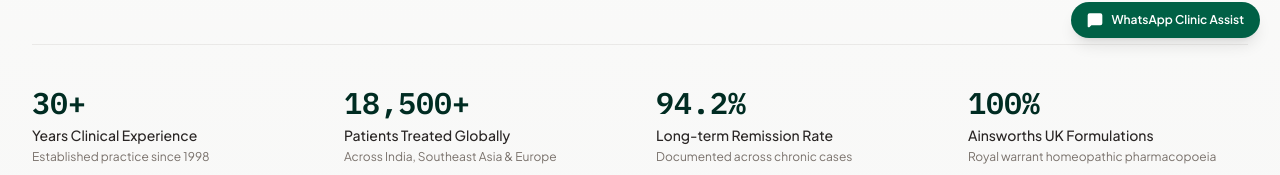
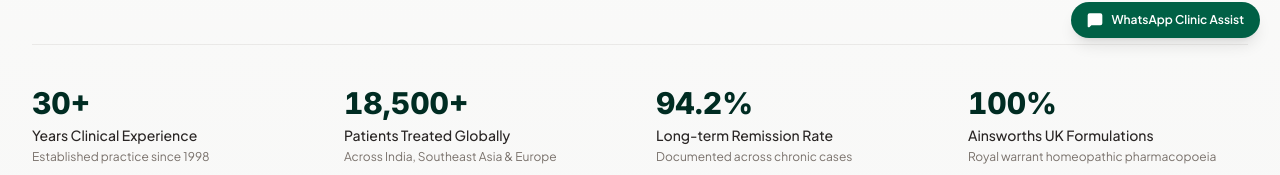
Before and after one commit to drmitras/drmitras2, a React (Vite) app: page / in a window 1280 px wide. Shown: the part 742-917 px from the top of the page. Built offline with nearby package versions, Linux system fonts and the light colour scheme; a web font is replaced by a local one.

Commit message:
style: update hero stat font to Inter
Replace the monospaced font with Inter for better readability in the KPI section.

```diff
--- a/src/components/Hero.tsx
+++ b/src/components/Hero.tsx
@@ -112,7 +112,7 @@ export const Hero: React.FC<HeroProps> = ({ onExploreCases }) => {
           <div className="grid grid-cols-2 md:grid-cols-4 gap-6 sm:gap-8">
             {localizedStats.map((stat, idx) => (
               <div key={idx} className="space-y-1">
-                <div className="text-2xl sm:text-3xl font-extrabold text-emerald-950 font-mono tabular-nums">
+                <div className="font-['Inter',sans-serif] text-2xl sm:text-3xl font-extrabold text-emerald-950 tabular-nums">
                   {stat.value}
                 </div>
                 <div className="text-xs sm:text-sm font-medium text-stone-800">
```
